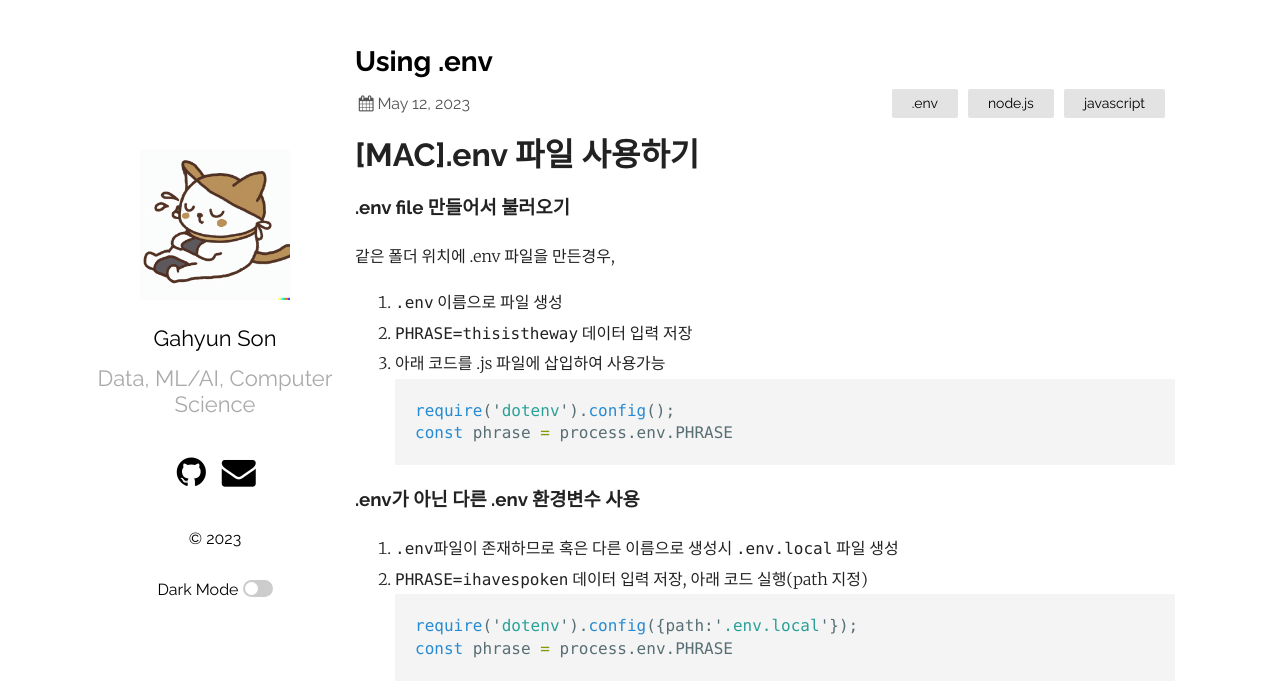
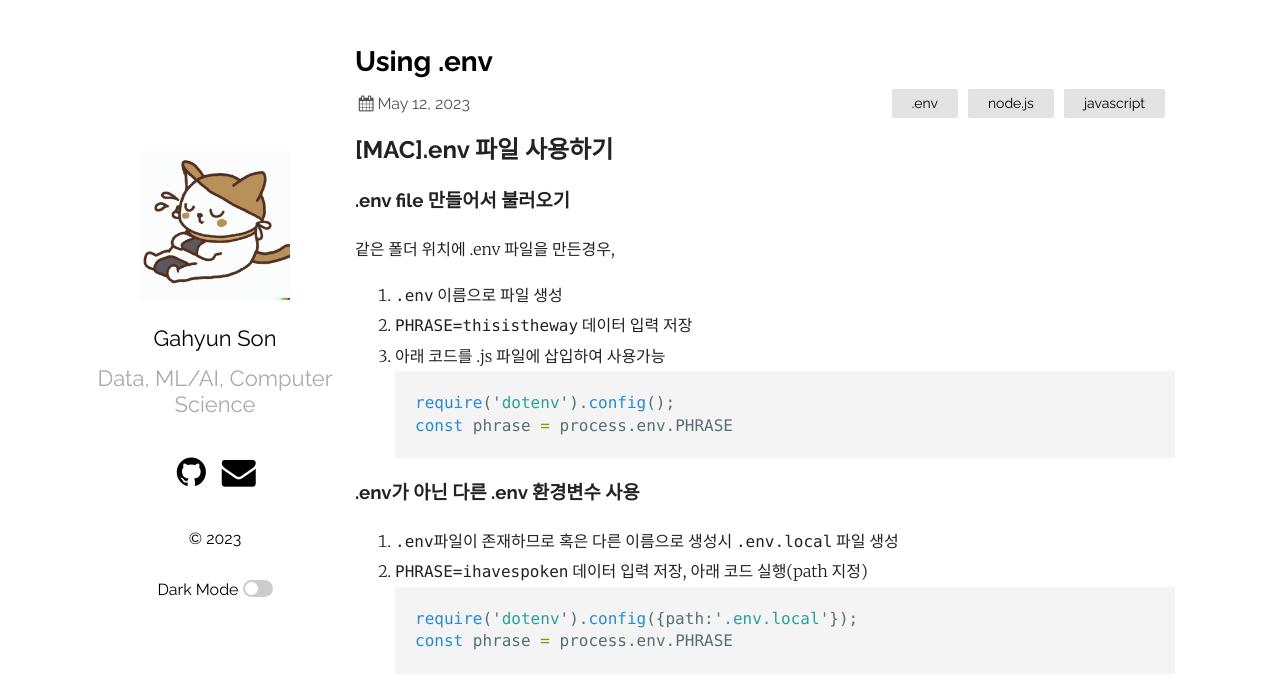
Before and after one commit to gahyunson/gahyunson.github.io, a Jekyll site: the page built from _posts/2023-05-12-Using-.env.markdown, in a window 1280 px wide. Shown: the top 697 px of the page. Built offline with Jekyll 4.4.1, drawn with Linux system fonts in a browser that asks for light colours.

Commit message:
h1 to h2

```diff
--- a/_posts/2023-05-12-Using-.env.markdown
+++ b/_posts/2023-05-12-Using-.env.markdown
@@ -4,7 +4,8 @@ title:  "Using .env"
 date:   2023-05-12
 categories: .env node.js javascript
 ---
-# [MAC].env 파일 사용하기
+
+## [MAC].env 파일 사용하기
 
 ### .env file 만들어서 불러오기
 같은 폴더 위치에 .env 파일을 만든경우,
```
